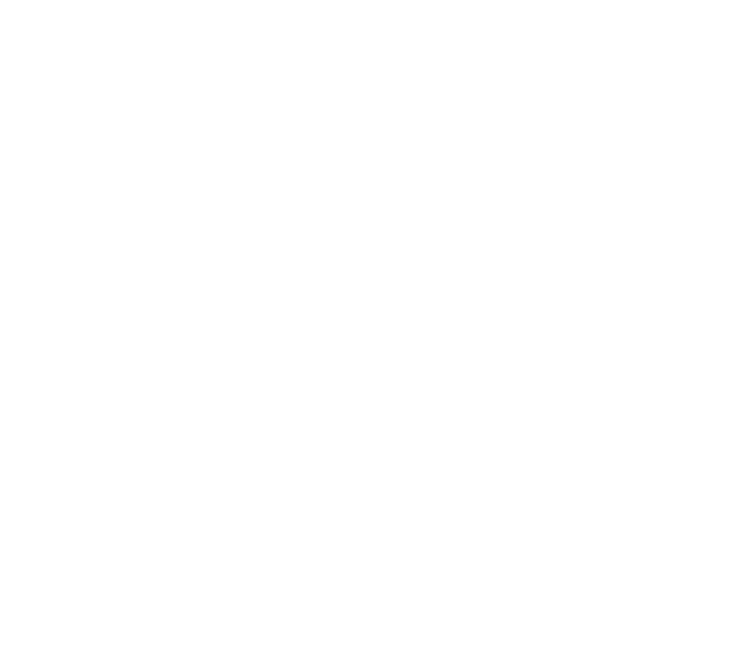
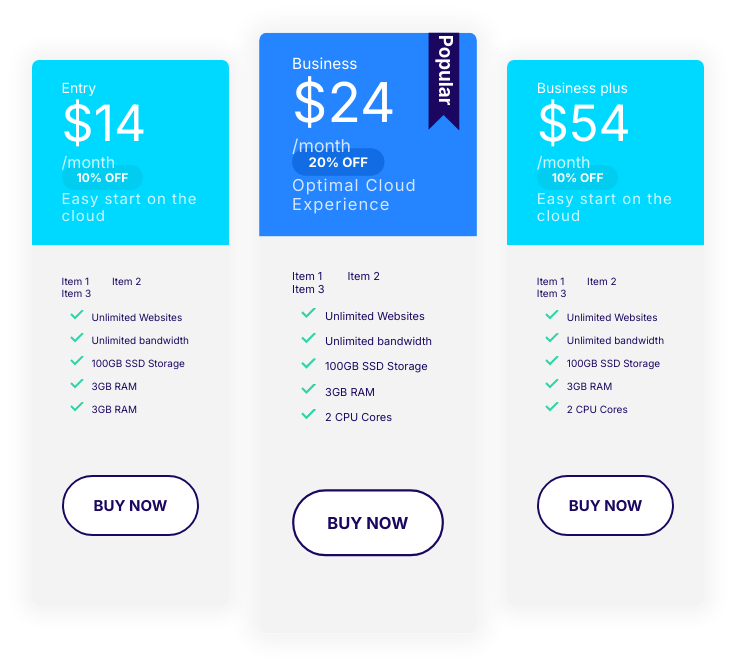
Before and after one commit to Lilianude/lillify, a plain HTML site: page index2.html in a window 1280 px wide. Shown: the whole page, without its empty margins (272-1007 px from the left). Drawn offline with Linux system fonts and the light colour scheme.

Commit message:
added the plan block section and the styling for it.

```diff
--- a/css/style.css
+++ b/css/style.css
@@ -295,16 +295,17 @@ a {
   color: dimgray;
 }
 
-.card--primary,
-.card__header {
+.card--primary .card__header {
   background: var(--color-primary);
   color: #fff;
 }
 
-.card--secondary,
-.card__header {
+.card--secondary .card__header {
   background: var(--color-secondary);
   color: #fff;
+}
+.card--primary .badge--primary {
+  background: #126de4;
 }
 
 .card--secondary .badge--secondary {
@@ -323,22 +324,25 @@ a {
   font-size: 6rem;
 }
 .plan__billing-cycle {
-  font-size: 2.1rem;
+  font-size: 2.4rem;
   font-weight: 300;
   opacity: 0.8;
   margin-right: 1rem;
 }
 
 .plan__description {
+  display: block;
+  font-size: 1.8rem;
   font-weight: 300;
-  font-size: 1.8rem;
-  opacity: 0.8;
   letter-spacing: 1px;
   margin-top: 5px;
-  display: block;
+  opacity: 0.8;
 }
 .plan .list__item {
   line-height: 1.2rem;
+}
+.plan--popular {
+  transform: scale(1.1);
 }
 .plan--popular .card__header {
   position: relative;
@@ -351,7 +355,18 @@ a {
   top: -6%;
   right: 5%;
 }
+
+.plan:hover {
+  transform: scale(1.05);
+}
+.plan--popular:hover {
+  transform: scale(1.15);
+}
+
 @media screen and (min-width: 1024px) {
+  .plan {
+    transition: transform 0.2s ease-out;
+  }
   .plan__name {
     font-size: 1.4rem;
   }
@@ -667,7 +682,7 @@ a {
   margin: 4rem auto;
   max-width: 670px; /* the input filed will not grow more tham 670px in width*/
 }
-.block-domain__prices {
+.grid__prices {
   display: grid;
   grid-template-columns: repeat(3, 1fr);
   grid-template-rows: repeat(2, 6rem);
@@ -682,3 +697,14 @@ a {
     margin: 0 auto;
   }
 }
+
+/* PLANS BLOCK*/
+
+.block-plans .grid {
+  gap: 8rem 4rem;
+  justify-content: center;
+}
+.block-plans {
+  max-width: 500px;
+  margin: 0 auto;
+}
--- a/index2.html
+++ b/index2.html
@@ -15,6 +15,90 @@
     <link rel="stylesheet" href="css/style.css" />
   </head>
   <body>
+    <section class="block container block-plans">
+      <div class="grid grid--1x3">
+        <div class="plan">
+          <div class="card card--secondary">
+            <header class="card__header">
+              <h3 class="plan__name">Entry</h3>
+              <span class="plan__price">$14</span>
+              <span class="plan__billing-cycle">/month</span>
+              <span class="badge badge--secondary badge--small">10% OFF</span>
+              <span class="plan__description">Easy start on the cloud</span>
+            </header>
+            <div class="card__body">
+              <ul class="list list--inline">
+                <li class="list__item">Item 1</li>
+                <li class="list__item">Item 2</li>
+                <li class="list__item">Item 3</li>
+              </ul>
+              <ul class="list list--tick">
+                <li class="list__item">Unlimited Websites</li>
+                <li class="list__item">Unlimited bandwidth</li>
+                <li class="list__item">100GB SSD Storage</li>
+                <li class="list__item">3GB RAM</li>
+                <li class="list__item">3GB RAM</li>
+              </ul>
+              <button class="btn btn--outline btn--block">Buy Now</button>
+            </div>
+          </div>
+        </div>
+
+        <div class="plan plan--popular">
+          <div class="card card--primary">
+            <header class="card__header">
+              <h3 class="plan__name">Business</h3>
+              <span class="plan__price">$24</span>
+              <span class="plan__billing-cycle">/month</span>
+              <span class="badge badge--primary badge--small">20% OFF</span>
+              <span class="plan__description">Optimal Cloud Experience</span>
+            </header>
+            <div class="card__body">
+              <ul class="list list--inline">
+                <li class="list__item">Item 1</li>
+                <li class="list__item">Item 2</li>
+                <li class="list__item">Item 3</li>
+              </ul>
+              <ul class="list list--tick">
+                <li class="list__item">Unlimited Websites</li>
+                <li class="list__item">Unlimited bandwidth</li>
+                <li class="list__item">100GB SSD Storage</li>
+                <li class="list__item">3GB RAM</li>
+                <li class="list__item">2 CPU Cores</li>
+              </ul>
+              <button class="btn btn--outline btn--block">Buy Now</button>
+            </div>
+          </div>
+        </div>
+
+        <div class="plan">
+          <div class="card card--secondary">
+            <header class="card__header">
+              <h3 class="plan__name">Business plus</h3>
+              <span class="plan__price">$54</span>
+              <span class="plan__billing-cycle">/month</span>
+              <span class="badge badge--secondary badge--small">10% OFF</span>
+              <span class="plan__description">Easy start on the cloud</span>
+            </header>
+            <div class="card__body">
+              <ul class="list list--inline">
+                <li class="list__item">Item 1</li>
+                <li class="list__item">Item 2</li>
+                <li class="list__item">Item 3</li>
+              </ul>
+              <ul class="list list--tick">
+                <li class="list__item">Unlimited Websites</li>
+                <li class="list__item">Unlimited bandwidth</li>
+                <li class="list__item">100GB SSD Storage</li>
+                <li class="list__item">3GB RAM</li>
+                <li class="list__item">2 CPU Cores</li>
+              </ul>
+              <button class="btn btn--outline btn--block">Buy Now</button>
+            </div>
+          </div>
+        </div>
+      </div>
+    </section>
     <script src="js/main.js"></script>
   </body>
 </html>
```
Also changed, not shown: css/components/plan_block.html (added, +84 -0 lines).
